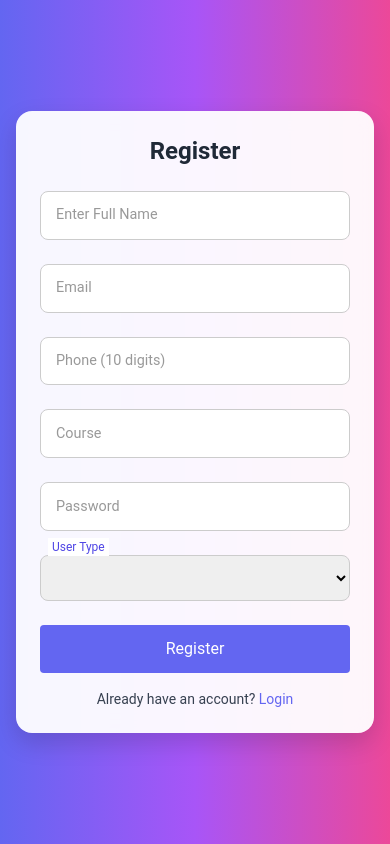
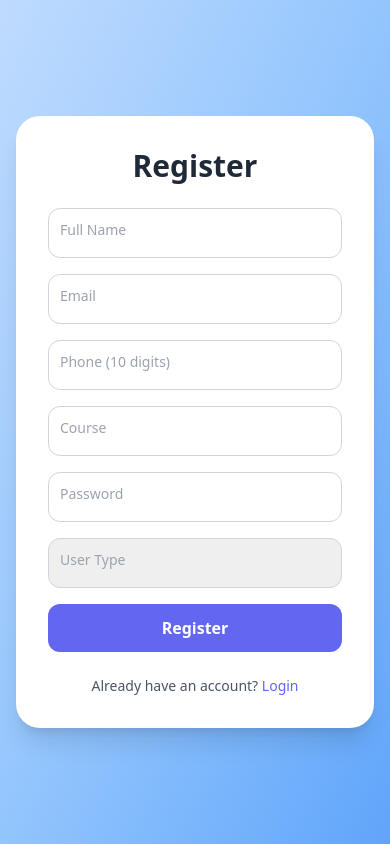
Before and after one commit to aadithr894-svg/Siberia-Mess-App, a Flask app: page /register in a window 390 px wide. Run offline with Flask 3, Linux system fonts and the light colour scheme; some libraries are stand-ins or nearby versions.

Commit message:
first commit

```diff
--- a/templates/register.html
+++ b/templates/register.html
@@ -5,144 +5,102 @@
   <meta name="viewport" content="width=device-width, initial-scale=1.0">
   <title>Register</title>
   <script src="https://cdn.tailwindcss.com"></script>
-  <style>
-    body {
-      font-family: 'Roboto', sans-serif;
-      background: linear-gradient(to right, #6366f1, #a855f7, #ec4899);
-      min-height: 100vh;
-      display: flex;
-      justify-content: center;
-      align-items: center;
-      padding: 1rem;
-    }
-    .card {
-      background: rgba(255,255,255,0.95);
-      backdrop-filter: blur(10px);
-      padding: 2rem;
-      border-radius: 1rem;
-      width: 100%;
-      max-width: 24rem;
-      box-shadow: 0 10px 25px rgba(0,0,0,0.15);
-    }
-    .input-field {
-      position: relative;
-      margin-bottom: 1.5rem;
-    }
-    .input-field input, .input-field select {
-      width: 100%;
-      padding: 14px;
-      border-radius: 0.5rem;
-      border: 1px solid #ccc;
-      outline: none;
-      transition: border 0.3s;
-      font-size: 1rem;
-    }
-    .input-field label {
-      position: absolute;
-      top: 50%;
-      left: 12px;
-      transform: translateY(-50%);
-      background: white;
-      padding: 0 4px;
-      color: #999;
-      transition: 0.3s;
-      pointer-events: none;
-      font-size: 1rem;
-    }
-    .input-field input:focus + label,
-    .input-field input:not(:placeholder-shown) + label,
-    .input-field select:focus + label,
-    .input-field select:not([value=""]) + label {
-      top: -8px;
-      left: 8px;
-      font-size: 0.75rem;
-      color: #4f46e5;
-    }
-    .flash {
-      padding: 0.75rem 1rem;
-      border-radius: 0.5rem;
-      margin-bottom: 1rem;
-      font-weight: 500;
-      text-align: center;
-      font-size: 0.875rem;
-    }
-    .flash-success { background-color: #27ae60; color: white; }
-    .flash-danger { background-color: #e74c3c; color: white; }
+</head>
+<body class="flex items-center justify-center min-h-screen font-sans
+             bg-gradient-to-br from-blue-200 via-blue-300 to-blue-400 p-4">
 
-    @media (max-width: 400px) {
-      .card {
-        padding: 1.5rem;
-      }
-      .input-field input, .input-field select {
-        padding: 12px;
-        font-size: 0.95rem;
-      }
-      .input-field label {
-        font-size: 0.9rem;
-      }
-      button {
-        padding: 12px;
-        font-size: 0.95rem;
-      }
-    }
-  </style>
-</head>
-<body>
-  <div class="card">
-    <h2 class="text-2xl font-bold mb-6 text-center text-gray-800">Register</h2>
+  <div class="bg-white shadow-xl rounded-3xl w-full max-w-md p-8 space-y-6">
+    <h2 class="text-3xl font-bold text-center text-gray-800">Register</h2>
 
     <!-- Flash Messages -->
     {% with messages = get_flashed_messages(with_categories=true) %}
       {% if messages %}
         {% for category, message in messages %}
-          <div class="flash flash-{{ category }}">{{ message }}</div>
+          <div class="text-white font-medium text-center rounded-lg p-3
+                      {% if category=='danger' %} bg-red-500 {% endif %}
+                      {% if category=='success' %} bg-green-500 {% endif %}">
+            {{ message }}
+          </div>
         {% endfor %}
       {% endif %}
     {% endwith %}
 
-    <form method="POST" action="{{ url_for('register') }}">
-      <div class="input-field">
-        <input type="text" name="name" placeholder=" " required>
-        <label>Enter Full Name</label>
+    <form method="POST" action="{{ url_for('register') }}" class="space-y-4">
+      <div class="relative">
+        <input type="text" name="name" placeholder=" " required
+               class="peer w-full p-3 rounded-xl border border-gray-300 focus:outline-none focus:ring-2 focus:ring-indigo-400"/>
+        <label class="absolute left-3 top-3 text-gray-400 text-sm transition-all
+                      peer-placeholder-shown:top-3 peer-placeholder-shown:text-gray-400
+                      peer-placeholder-shown:text-sm peer-focus:-top-2 peer-focus:text-indigo-500 peer-focus:text-xs">
+          Full Name
+        </label>
       </div>
 
-      <div class="input-field">
-        <input type="email" name="email" placeholder=" " required>
-        <label>Email</label>
+      <div class="relative">
+        <input type="email" name="email" placeholder=" " required
+               class="peer w-full p-3 rounded-xl border border-gray-300 focus:outline-none focus:ring-2 focus:ring-indigo-400"/>
+        <label class="absolute left-3 top-3 text-gray-400 text-sm transition-all
+                      peer-placeholder-shown:top-3 peer-placeholder-shown:text-gray-400
+                      peer-placeholder-shown:text-sm peer-focus:-top-2 peer-focus:text-indigo-500 peer-focus:text-xs">
+          Email
+        </label>
       </div>
 
-      <div class="input-field">
-        <input type="text" name="phone" placeholder=" " pattern="\d{10}" maxlength="10" required>
-        <label>Phone (10 digits)</label>
+      <div class="relative">
+        <input type="text" name="phone" placeholder=" " pattern="\d{10}" maxlength="10" required
+               class="peer w-full p-3 rounded-xl border border-gray-300 focus:outline-none focus:ring-2 focus:ring-indigo-400"/>
+        <label class="absolute left-3 top-3 text-gray-400 text-sm transition-all
+                      peer-placeholder-shown:top-3 peer-placeholder-shown:text-gray-400
+                      peer-placeholder-shown:text-sm peer-focus:-top-2 peer-focus:text-indigo-500 peer-focus:text-xs">
+          Phone (10 digits)
+        </label>
       </div>
 
-      <div class="input-field">
-        <input type="text" name="course" placeholder=" " required>
-        <label>Course</label>
+      <div class="relative">
+        <input type="text" name="course" placeholder=" " required
+               class="peer w-full p-3 rounded-xl border border-gray-300 focus:outline-none focus:ring-2 focus:ring-indigo-400"/>
+        <label class="absolute left-3 top-3 text-gray-400 text-sm transition-all
+                      peer-placeholder-shown:top-3 peer-placeholder-shown:text-gray-400
+                      peer-placeholder-shown:text-sm peer-focus:-top-2 peer-focus:text-indigo-500 peer-focus:text-xs">
+          Course
+        </label>
       </div>
 
-      <div class="input-field">
-        <input type="password" name="password" placeholder=" " required>
-        <label>Password</label>
+      <div class="relative">
+        <input type="password" name="password" placeholder=" " required
+               class="peer w-full p-3 rounded-xl border border-gray-300 focus:outline-none focus:ring-2 focus:ring-indigo-400"/>
+        <label class="absolute left-3 top-3 text-gray-400 text-sm transition-all
+                      peer-placeholder-shown:top-3 peer-placeholder-shown:text-gray-400
+                      peer-placeholder-shown:text-sm peer-focus:-top-2 peer-focus:text-indigo-500 peer-focus:text-xs">
+          Password
+        </label>
       </div>
 
-      <div class="input-field">
-        <select name="user_type" required>
+      <div class="relative">
+        <select name="user_type" required
+                class="peer w-full p-3 rounded-xl border border-gray-300 focus:outline-none focus:ring-2 focus:ring-indigo-400 appearance-none">
           <option value="" disabled selected></option>
           <option value="guest">Guest</option>
           <option value="inmate">Inmate</option>
           <option value="outmess">Outmess</option>
         </select>
-        <label>User Type</label>
+        <label class="absolute left-3 top-3 text-gray-400 text-sm transition-all
+                      peer-focus:-top-2 peer-focus:text-indigo-500 peer-focus:text-xs">
+          User Type
+        </label>
       </div>
 
-      <button type="submit" class="w-full p-3 bg-indigo-500 text-white rounded hover:bg-indigo-600 transition">Register</button>
+      <button type="submit"
+              class="w-full py-3 bg-indigo-500 text-white font-semibold rounded-xl hover:bg-indigo-600 transition duration-300">
+        Register
+      </button>
     </form>
 
-    <p class="mt-4 text-center text-gray-700 text-sm">
+    <p class="text-center text-gray-600 text-sm mt-4">
       Already have an account?
-      <a href="{{ url_for('login') }}" class="text-indigo-500 hover:underline">Login</a>
+      <a href="{{ url_for('login') }}" class="text-indigo-500 font-medium hover:underline">Login</a>
     </p>
   </div>
+
 </body>
 </html>
```
Also changed, not shown: templates/login.html (+37 -40 lines).
